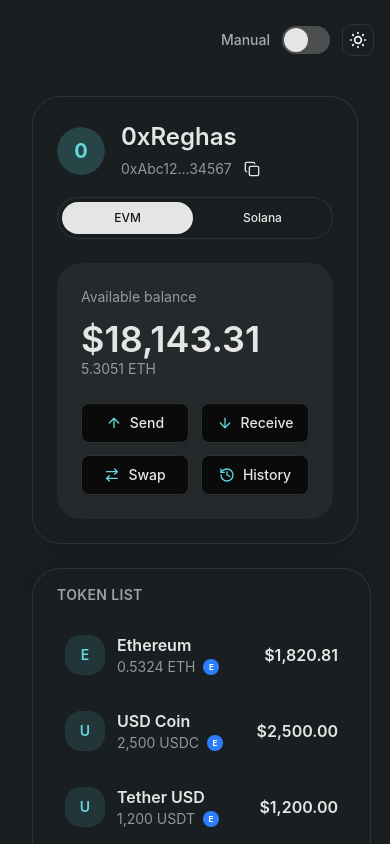
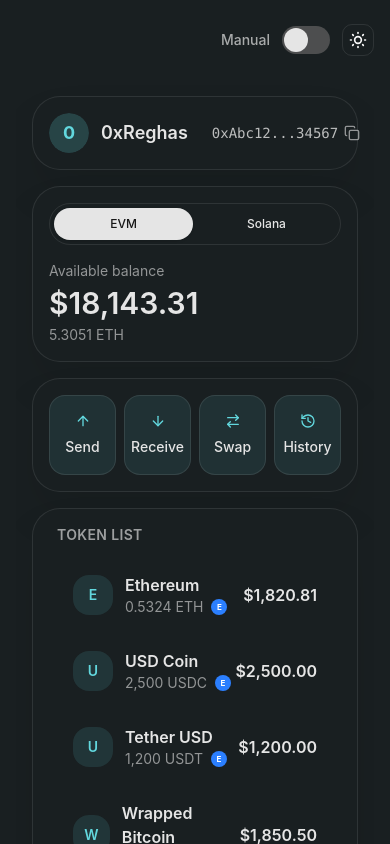
Before and after one commit to BaraqFi/Xylith-Wallet, a Next.js app: page / in a window 390 px wide. Shown: the top 844 px of the page. Built offline with nearby package versions, Linux system fonts and the light colour scheme.

Commit message:
mobile revamp

```diff
--- a/components/app/AppContext.tsx
+++ b/components/app/AppContext.tsx
@@ -1,7 +1,7 @@
 "use client";
 
 import { createContext, useContext, useState, ReactNode } from "react";
-import { TokenBalance } from "@/components/manual-wallet/data";
+import { TokenBalance, Chain } from "@/components/manual-wallet/data";
 
 export type WalletMode = "manual" | "ai";
 
@@ -22,6 +22,8 @@ interface AppState {
   setPreselectedToken: (token: TokenBalance | null) => void;
   slippage: number;
   setSlippage: (slippage: number) => void;
+  activeChain: Chain;
+  setActiveChain: (chain: Chain) => void;
 }
 
 const AppContext = createContext<AppState | undefined>(undefined);
@@ -35,6 +37,7 @@ export function AppProvider({ children }: { children: ReactNode }) {
   const [darkMode, setDarkMode] = useState(true);
   const [preselectedToken, setPreselectedToken] = useState<TokenBalance | null>(null);
   const [slippage, setSlippage] = useState<number>(0.5);
+  const [activeChain, setActiveChain] = useState<Chain>("EVM");
 
   return (
     <AppContext.Provider
@@ -55,6 +58,8 @@ export function AppProvider({ children }: { children: ReactNode }) {
         setPreselectedToken,
         slippage,
         setSlippage,
+        activeChain,
+        setActiveChain,
       }}
     >
       {children}
--- a/components/manual-wallet/HistoryScreen.tsx
+++ b/components/manual-wallet/HistoryScreen.tsx
@@ -93,11 +93,11 @@ export function HistoryScreen() {
                 className="flex w-full items-center justify-between p-4 text-left transition-colors hover:bg-[color:var(--color-depth)]/5"
               >
                 <div className="flex items-center gap-4">
+                  {tx.direction === "swap" ? (
                     <div className={`flex h-10 w-10 items-center justify-center rounded-lg ${directionColors[tx.direction].bg}`}>
                       {directionIcons[tx.direction]}
                     </div>
-                  <div className="flex items-center gap-2">
-                    {(tx.direction === "in" || tx.direction === "out") && (
+                  ) : (
                     <TokenLogo symbol={tx.tokenSymbol} name={tx.token} />
                   )}
                   <div>
@@ -105,7 +105,6 @@ export function HistoryScreen() {
                     <p className="text-sm text-[color:var(--color-depth)]/60">
                       {tx.token}
                     </p>
-                    </div>
                   </div>
                 </div>
                 <div className="hidden md:block text-center">
--- a/components/manual-wallet/ManualWallet.tsx
+++ b/components/manual-wallet/ManualWallet.tsx
@@ -2,11 +2,13 @@
 
 import { useState, type ElementType } from "react";
 import {
+  Copy,
+  QrCode,
+  Check,
   ArrowUp,
   ArrowDown,
   ArrowRightLeft,
   History,
-  Copy,
 } from "lucide-react";
 import {
   manualWalletState,
@@ -30,12 +32,6 @@ const currencyFormatter = new Intl.NumberFormat("en-US", {
   minimumFractionDigits: 2,
 });
 
-const actionButtons = [
-  { label: "Send", icon: ArrowUp, action: "send" },
-  { label: "Receive", icon: ArrowDown, action: "receive" },
-  { label: "Swap", icon: ArrowRightLeft, action: "swap" },
-  { label: "History", icon: History, action: "history" },
-] as const;
 
 function tokenAmountLabel(token: TokenBalance) {
   if (token.symbol === "USDC") {
@@ -204,41 +200,6 @@ export function ChainLogo({ chain }: { chain: EVMChain | "solana" }) {
   );
 }
 
-function ManualActionButton({
-  label,
-  Icon,
-  action,
-}: {
-  label: string;
-  Icon: ElementType;
-  action: string;
-}) {
-  const { setCurrentView } = useApp();
-
-  const handleClick = () => {
-    if (action === "send") {
-      setCurrentView("send");
-    } else if (action === "receive") {
-      setCurrentView("receive");
-    } else if (action === "history") {
-      setCurrentView("history");
-    } else if (action === "swap") {
-      setCurrentView("swap");
-    }
-  };
-
-  return (
-    <Button
-      variant="outline"
-      size="lg"
-      onClick={handleClick}
-      className="flex-1 justify-center gap-2"
-    >
-      <Icon className="h-4 w-4 text-[color:var(--color-accent)]" />
-      <span>{label}</span>
-    </Button>
-  );
-}
 
 function TokenList({
   tokens,
@@ -249,8 +210,11 @@ function TokenList({
   activeChain: Chain;
   allTokens: ManualWalletState["tokens"];
 }) {
+  const { setCurrentView } = useApp();
   const [selectedToken, setSelectedToken] = useState<TokenBalance | null>(null);
   const filteredTokens = tokens.filter((token) => token.chain === activeChain);
+  const displayTokens = filteredTokens.slice(0, 7);
+  const hasMore = filteredTokens.length > 7;
 
   return (
     <>
@@ -258,13 +222,21 @@ function TokenList({
         <h2 className="text-sm font-semibold uppercase tracking-wide text-[color:var(--color-depth)]/65 px-2">
           Token List
         </h2>
-        <div className="flex flex-col gap-2">
         {filteredTokens.length === 0 ? (
-            <div className="py-8 text-center text-sm text-[color:var(--color-depth)]/60">
-              No tokens on {activeChain}
+          <div className="flex flex-col items-center justify-center py-12 gap-4 px-2">
+            <p className="text-sm text-[color:var(--color-depth)]/60 text-center">
+              No tokens found. Make a Deposit
+            </p>
+            <Button
+              onClick={() => setCurrentView("receive")}
+              className="bg-[color:var(--color-accent)] text-white hover:bg-[color:var(--color-accent)]/90"
+            >
+              Deposit
+            </Button>
           </div>
         ) : (
-            filteredTokens.map((token) => (
+          <div className="flex flex-col gap-2 max-h-[400px] overflow-y-auto px-2">
+            {displayTokens.map((token) => (
               <button
                 key={`${token.symbol}-${token.chain}${token.evmChain ? `-${token.evmChain}` : ""}`}
                 onClick={() => setSelectedToken(token)}
@@ -298,9 +270,14 @@ function TokenList({
                   )}
                 </div>
               </button>
-            ))
+            ))}
+            {hasMore && (
+              <p className="text-xs text-center text-[color:var(--color-depth)]/60 py-2">
+                Scroll to view more tokens
+              </p>
             )}
           </div>
+        )}
       </div>
       {selectedToken && (
         <TokenDetailsModal
@@ -339,7 +316,7 @@ function TransactionList({
           View All
         </Button>
       </div>
-      <div className="flex flex-col gap-2">
+      <div className="flex flex-col gap-2 px-2">
         {filteredTransactions.length === 0 ? (
           <div className="py-8 text-center text-sm text-[color:var(--color-depth)]/60">
             No transactions on {activeChain}
@@ -357,11 +334,11 @@ function TransactionList({
                 className="flex items-center justify-between rounded-xl px-4 py-3 text-left transition-colors hover:bg-[color:var(--color-depth)]/5"
               >
                 <div className="flex items-center gap-3">
+                  {tx.direction === "swap" ? (
                     <div className={`flex h-10 w-10 items-center justify-center rounded-lg ${directionMap[tx.direction].colorClass}`}>
                       <Icon className="h-5 w-5" />
                     </div>
-                  <div className="flex items-center gap-2">
-                    {(tx.direction === "in" || tx.direction === "out") && (
+                  ) : (
                     <TokenLogo symbol={tx.tokenSymbol} name={tx.token} />
                   )}
                   <div>
@@ -369,7 +346,6 @@ function TransactionList({
                     <p className="text-sm text-[color:var(--color-depth)]/60">
                       {shortenAddress(tx.counterparty)}
                     </p>
-                    </div>
                   </div>
                 </div>
                 <div className="text-right">
@@ -388,81 +364,129 @@ function TransactionList({
 }
 
 export default function ManualWallet() {
+  const { setCurrentView, activeChain, setActiveChain } = useApp();
   const {
     accountName,
     address,
+    solanaAddress,
     chains,
     tokens,
     transactions,
   } = manualWalletState;
-
-  const [activeChain, setActiveChain] = useState<Chain>(manualWalletState.activeChain);
+  const [copied, setCopied] = useState(false);
 
   const activeChainBalance = chains.find(
     (chain) => chain.label === activeChain,
   );
 
-  const handleCopyAddress = () => {
-    navigator.clipboard.writeText(manualWalletState.address);
-    // Add a toast notification here
+  const currentAddress = activeChain === "EVM" ? address : solanaAddress;
+
+  const handleCopyAddress = async () => {
+    await navigator.clipboard.writeText(currentAddress);
+    setCopied(true);
+    setTimeout(() => setCopied(false), 2000);
+  };
+
+  const handleQrClick = () => {
+    setCurrentView("receive");
   };
 
   return (
-    <div className="mx-auto max-w-7xl w-full flex flex-col gap-6 p-4 md:p-6 text-[color:var(--color-depth)]">
-      <section className="wallet-card flex flex-col gap-6 p-6 md:p-8">
-        <header className="flex flex-col gap-4 md:flex-row md:items-start md:justify-between">
-          <div className="flex items-center gap-4">
-            <Avatar className="h-12 w-12">
-              <AvatarFallback className="bg-[color:var(--color-accent)]/20 text-[color:var(--color-accent)] text-xl font-bold">
+    <div className="mx-auto max-w-7xl w-full flex flex-col gap-4 p-4 md:p-6 text-[color:var(--color-depth)]">
+      {/* Top Header: Wallet Name + Address + QR */}
+      <div className="wallet-card flex items-center justify-between p-4 gap-4">
+        <div className="flex items-center gap-3">
+          <Avatar className="h-10 w-10">
+            <AvatarFallback className="bg-[color:var(--color-accent)]/20 text-[color:var(--color-accent)] text-lg font-bold">
               {accountName[0]}
             </AvatarFallback>
           </Avatar>
-            <div className="flex flex-col gap-1">
-              <h1 className="text-2xl font-semibold">{accountName}</h1>
+          <h1 className="text-lg font-semibold">{accountName}</h1>
+        </div>
         <div className="flex items-center gap-2">
-                <p className="text-sm text-[color:var(--color-depth)]/60">
-                  {shortenAddress(address)}
+          <button
+            onClick={handleCopyAddress}
+            className="flex items-center gap-1.5 px-2 py-1 rounded-lg hover:bg-[color:var(--color-depth)]/5 transition-colors"
+          >
+            <p className="text-sm text-[color:var(--color-depth)]/80 font-mono">
+              {shortenAddress(currentAddress)}
             </p>
-                <Button variant="ghost" size="icon" onClick={handleCopyAddress} className="h-6 w-6">
-                  <Copy className="h-4 w-4" />
+            {copied ? (
+              <Check className="h-4 w-4 text-green-500" />
+            ) : (
+              <Copy className="h-4 w-4 text-[color:var(--color-depth)]/60" />
+            )}
+          </button>
+          <Button
+            variant="ghost"
+            size="icon"
+            onClick={handleQrClick}
+            className="h-8 w-8"
+          >
+            <QrCode className="h-4 w-4" />
           </Button>
         </div>
       </div>
-          </div>
-          <div className="shrink-0">
+
+      {/* Balance Container: EVM/Solana Toggle + Balance */}
+      <div className="wallet-card flex flex-col gap-4 p-4">
         <ChainToggle chains={chains} activeChain={activeChain} onChainChange={setActiveChain} />
-          </div>
-        </header>
-
-        <div className="rounded-3xl bg-[color:var(--color-depth)]/5 p-6">
-          <p className="text-sm text-[color:var(--color-depth)]/60">
+        <div>
+          <p className="text-sm text-[color:var(--color-depth)]/60 mb-1">
             Available balance
           </p>
-          <div className="mt-3">
-            <p className="text-4xl font-semibold">
+          <p className="text-3xl font-semibold">
             {currencyFormatter.format(activeChainBalance?.currencyValue ?? 0)}
           </p>
-            <p className="text-sm text-[color:var(--color-depth)]/60">
+          <p className="text-sm text-[color:var(--color-depth)]/60 mt-1">
             {activeChainBalance?.nativeLabel}
           </p>
         </div>
-          <div className="mt-6 grid grid-cols-2 gap-3 sm:grid-cols-4">
-            {actionButtons.map((btn) => (
-              <ManualActionButton
-                key={btn.label}
-                label={btn.label}
-                Icon={btn.icon}
-                action={btn.action}
-              />
-            ))}
+      </div>
+
+      {/* Action Buttons: Send, Receive, Swap, History */}
+      <div className="wallet-card p-4">
+        <div className="grid grid-cols-4 gap-2 sm:gap-3">
+          <Button
+            variant="ghost"
+            onClick={() => setCurrentView("send")}
+            className="flex flex-col items-center justify-center gap-2 h-20 rounded-2xl bg-[color:var(--color-accent)]/10 hover:bg-[color:var(--color-accent)]/20 border border-[color:var(--color-border)] transition-colors"
+          >
+            <ArrowUp className="h-5 w-5 text-[color:var(--color-accent)]" />
+            <span className="text-sm font-medium text-[color:var(--color-depth)]">Send</span>
+          </Button>
+          <Button
+            variant="ghost"
+            onClick={() => setCurrentView("receive")}
+            className="flex flex-col items-center justify-center gap-2 h-20 rounded-2xl bg-[color:var(--color-accent)]/10 hover:bg-[color:var(--color-accent)]/20 border border-[color:var(--color-border)] transition-colors"
+          >
+            <ArrowDown className="h-5 w-5 text-[color:var(--color-accent)]" />
+            <span className="text-sm font-medium text-[color:var(--color-depth)]">Receive</span>
+          </Button>
+          <Button
+            variant="ghost"
+            onClick={() => setCurrentView("swap")}
+            className="flex flex-col items-center justify-center gap-2 h-20 rounded-2xl bg-[color:var(--color-accent)]/10 hover:bg-[color:var(--color-accent)]/20 border border-[color:var(--color-border)] transition-colors"
+          >
+            <ArrowRightLeft className="h-5 w-5 text-[color:var(--color-accent)]" />
+            <span className="text-sm font-medium text-[color:var(--color-depth)]">Swap</span>
+          </Button>
+          <Button
+            variant="ghost"
+            onClick={() => setCurrentView("history")}
+            className="flex flex-col items-center justify-center gap-2 h-20 rounded-2xl bg-[color:var(--color-accent)]/10 hover:bg-[color:var(--color-accent)]/20 border border-[color:var(--color-border)] transition-colors"
+          >
+            <History className="h-5 w-5 text-[color:var(--color-accent)]" />
+            <span className="text-sm font-medium text-[color:var(--color-depth)]">History</span>
+          </Button>
         </div>
       </div>
-      </section>
 
-      <div className="grid gap-6 lg:grid-cols-2">
+      {/* Token List Container */}
       <TokenList tokens={tokens} activeChain={activeChain} allTokens={tokens} />
+
+      {/* Recent Transactions Container */}
       <TransactionList transactions={transactions} activeChain={activeChain} />
-      </div>
     </div>
   );
 }
--- a/components/manual-wallet/ReceiveModal.tsx
+++ b/components/manual-wallet/ReceiveModal.tsx
@@ -39,17 +39,20 @@ function QRCodeGrid({ address }: { address: string }) {
 }
 
 export function ReceiveModal() {
-  const { currentView, setCurrentView } = useApp();
-  const [selectedChain, setSelectedChain] = useState<Chain>(
-    manualWalletState.activeChain
-  );
+  const { currentView, setCurrentView, activeChain, setActiveChain } = useApp();
+  const [selectedChain, setSelectedChain] = useState<Chain>(activeChain);
+
+  const handleChainChange = (chain: Chain) => {
+    setSelectedChain(chain);
+    setActiveChain(chain);
+  };
   const [copied, setCopied] = useState(false);
   const [showQr, setShowQr] = useState(false);
 
   const address =
     selectedChain === "EVM"
       ? manualWalletState.address
-      : "Abc123456789012345678901234567890123456789012345678901234567";
+      : manualWalletState.solanaAddress;
 
   const handleCopy = async () => {
     await navigator.clipboard.writeText(address);
@@ -83,7 +86,7 @@ export function ReceiveModal() {
                 <Button
                   key={chain}
                   variant={selectedChain === chain ? "secondary" : "ghost"}
-                  onClick={() => setSelectedChain(chain)}
+                  onClick={() => handleChainChange(chain)}
                 >
                   {chain}
                 </Button>
--- a/components/manual-wallet/data.ts
+++ b/components/manual-wallet/data.ts
@@ -47,6 +47,7 @@ export interface WalletTransaction {
 export interface ManualWalletState {
   accountName: string;
   address: string;
+  solanaAddress: string;
   mode: "Manual";
   chains: ChainBalance[];
   activeChain: Chain;
@@ -329,6 +330,7 @@ export const tokens: TokenBalance[] = [
 export const manualWalletState: ManualWalletState = {
   accountName: "0xReghas",
   address: "0xAbc1234567890123456789012345678901234567",
+  solanaAddress: "Abc123456789012345678901234567890123456789012345678901234567",
   mode: "Manual",
   activeChain: "EVM",
   tokens,
```
Also changed, not shown: components/manual-wallet/TokenSelectModal.tsx (+6 -6 lines). Lines whose indentation alone changed are shown as unchanged.
